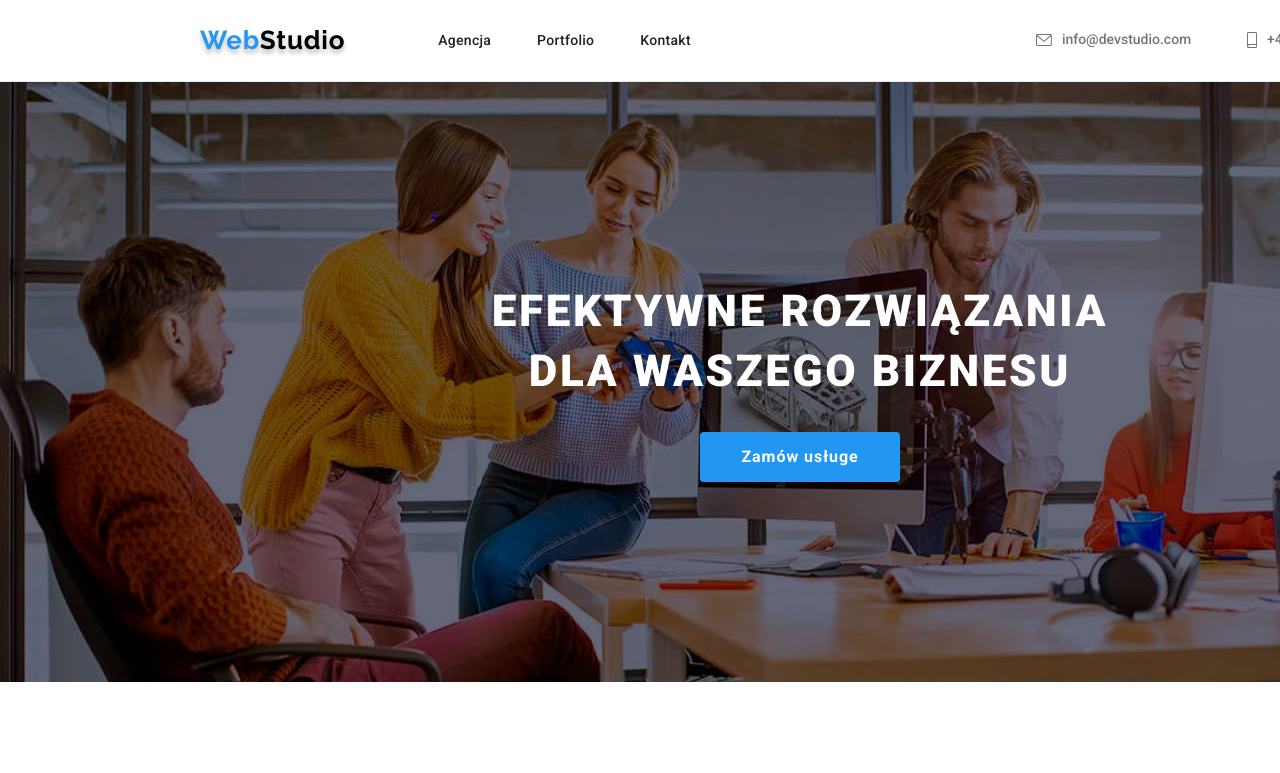
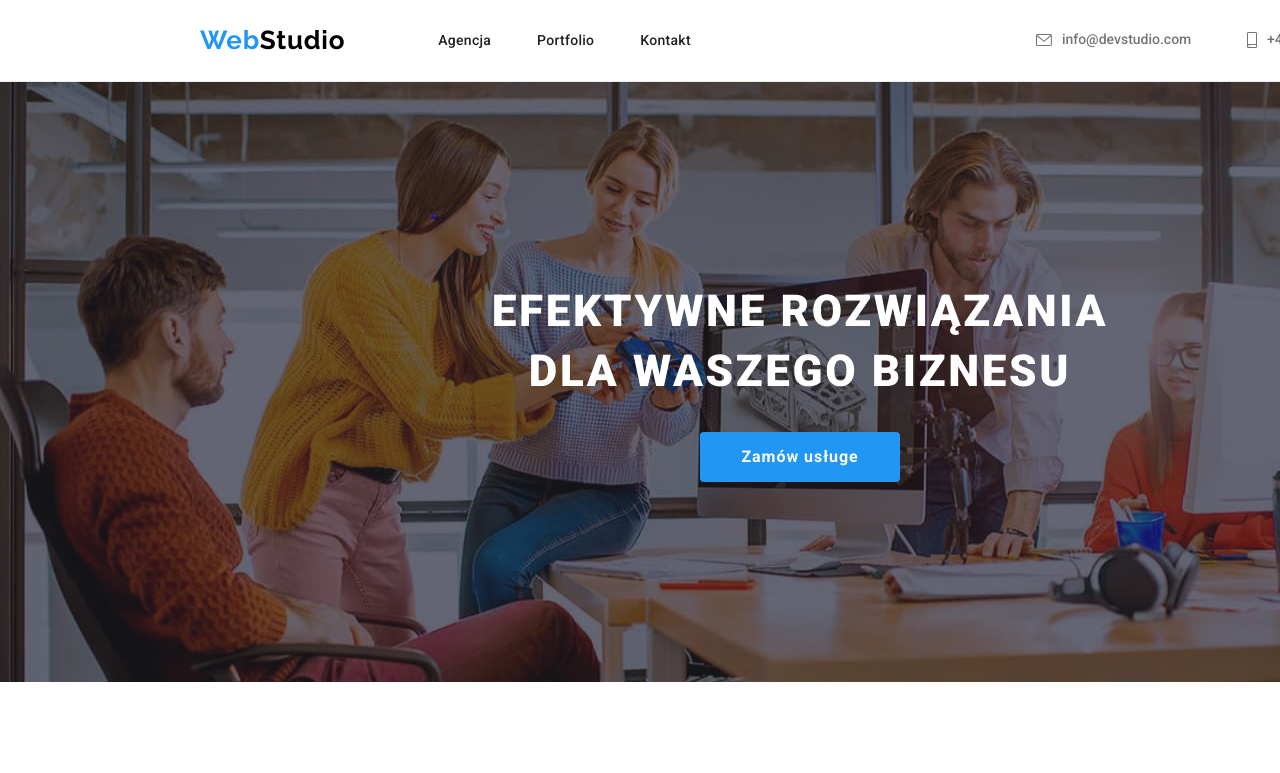
Before and after one commit to WeronikaRzasa/goit-markup-hw-04, a plain HTML site: page index.html in a window 1280 px wide. Shown: the top 773 px of the page. Drawn offline with nearby package versions, Linux system fonts and the light colour scheme.

Commit message:
homework touch-ups

```diff
--- a/css/styles.css
+++ b/css/styles.css
@@ -46,7 +46,6 @@ header {
     letter-spacing: 0.03em;
     margin: 25px;
     margin-right: 93px;
-    text-shadow: 0px 4px 4px rgba(0, 0, 0, 0.25);
     margin-left: 0;
 }
 .web-color1 {
@@ -120,8 +119,12 @@ header {
 
 .first-heading-box {
     background-color: #2F303A;
-    background: url(/goit-markup-hw-04/images/Agencja/main-index-background.jpg.jpg) rgba(47, 48, 58, 0.4);
-    background-blend-mode: overlay;
+    background-image:
+    linear-gradient(
+        rgba(47, 48, 58, 0.4),
+        rgba(47, 48, 58, 0.4)
+        ),
+        url(/goit-markup-hw-04/images/Agencja/main-index-background.jpg.jpg);
 }
 .main-heading {
     font-weight: 900;
@@ -380,6 +383,7 @@ header {
 .image:hover,
 .image:focus {
     box-shadow: 1px 4px 6px 0px rgba(0, 0, 0, 0.16), 0px 4px 4px 0px rgba(0, 0, 0, 0.06), 0px 1px 1px 0px rgba(0, 0, 0, 0.12);
+    cursor: pointer;
 }
 .image-display {
     padding: 0;
```
Also changed, not shown: images/icons.svg.svg (added), images/symbol-defs (1).svg (added), images/symbol-defs (2).svg (added), images/symbol-defs (3).svg (added).
